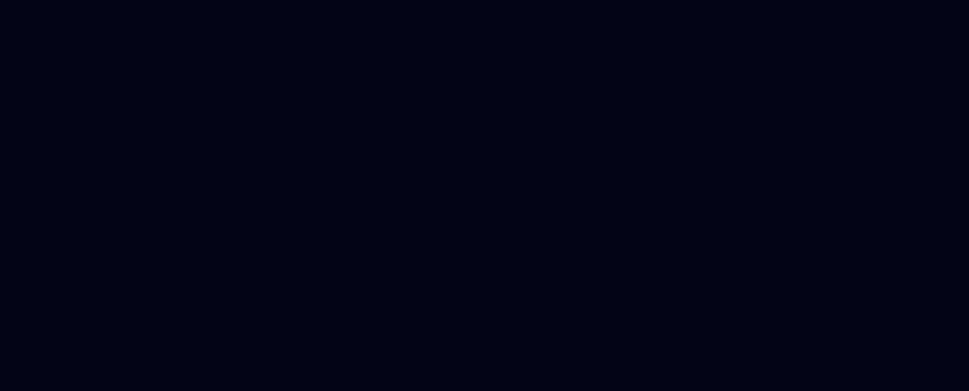
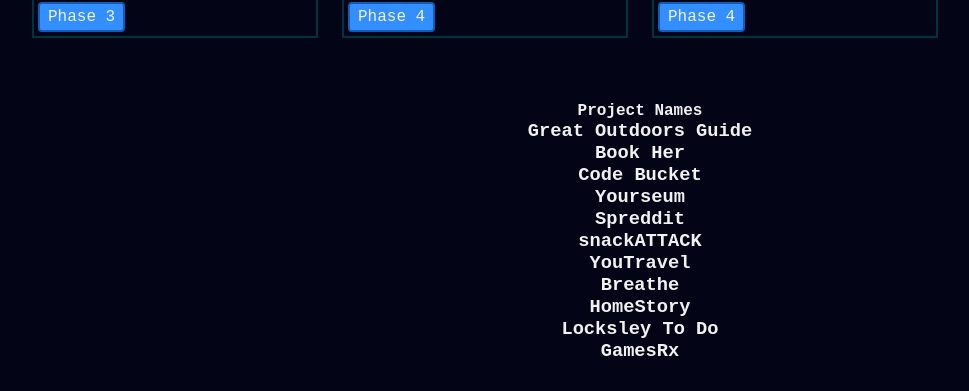
Before and after one commit to l-stephen/DEN-SE-032023-Phase-2, a React (Create React App) app in the folder project_showcase/: page / in a window 1280 px wide. Shown: the part 2149-2540 px from the top of the page, without its empty margins (0-969 px from the left). Before the commit the page ends 2181 px from the top, so only its background shows below. Built offline with nearby package versions, Linux system fonts and the light colour scheme.

Commit message:
added solution code

```diff
--- /dev/null
+++ b/project_showcase/db.json
@@ -0,0 +1,92 @@
+{
+    "projects": [
+      {
+        "id": 1,
+        "name": "Great Outdoors Guide",
+        "about": "Plan your next adventure to in the U.S. National Parks!",
+        "phase": 4,
+        "link": "https://great-outdoors-guide.netlify.app",
+        "image": "https://i.imgur.com/8GnP2Uw.png"
+      },
+      {
+        "id": 2,
+        "name": "Book Her",
+        "about": "The app takes you (the Casting Director) through a series of questions to determine the Models you need for your next Project.",
+        "phase": 4,
+        "link": "https://bookher.netlify.app/new_project",
+        "image": "https://i.imgur.com/INs84Uk.png"
+      },
+      {
+        "id": 3,
+        "name": "Code Bucket",
+        "about": "Web-based CSS, JS and HTML Editor",
+        "phase": 4,
+        "link": "https://code-bucket.netlify.app",
+        "image": "https://i.imgur.com/Hz84TA2.png"
+      },
+      {
+        "id": 11,
+        "name": "Yourseum",
+        "about": "Find great art",
+        "phase": 4,
+        "link": "https://yourseum.netlify.app",
+        "image": "https://i.imgur.com/yywQCoi.png"
+      },
+      {
+        "id": 12,
+        "name": "Spreddit",
+        "about": "A Global Community of Like Minded Humans Socially Distancing ",
+        "phase": 4,
+        "link": "https://spreddit.netlify.app",
+        "image": "https://i.imgur.com/cyZCpWs.png"
+      },
+      {
+        "id": 13,
+        "name": "snackATTACK",
+        "about": "It's Time to Discover",
+        "phase": 4,
+        "link": "https://snackattack.netlify.app",
+        "image": "https://i.imgur.com/VTJB4qy.png"
+      },
+      {
+        "id": 20,
+        "name": "YouTravel",
+        "about": "YouTube for Travel Videos",
+        "phase": 3,
+        "link": "https://youtravel.netlify.app/",
+        "image": "https://i.imgur.com/Y6mlORn.png"
+      },
+      {
+        "id": 22,
+        "name": "Breathe",
+        "about": "Meditation",
+        "phase": 3,
+        "link": "https://github.com/maifam/breathe_frontend",
+        "image": "https://i.imgur.com/hAuKx3K.png"
+      },
+      {
+        "id": 23,
+        "name": "HomeStory",
+        "about": "A web app for storing info about furniture items you plan on purchasing in the future or simply just want to keep tabs of.",
+        "phase": 3,
+        "link": "https://homestory.netlify.app",
+        "image": "https://i.imgur.com/il8ft21.png"
+      },
+      {
+        "id": 24,
+        "name": "Locksley To Do",
+        "about": "A todo list and calendar app",
+        "phase": 4,
+        "link": "https://www.locksleyr.com",
+        "image": "https://i.imgur.com/XOnaclL.png"
+      },
+      {
+        "id": 25,
+        "name": "GamesRx",
+        "about": "Game info and reviews",
+        "phase": 4,
+        "link": "https://gamesrx.netlify.app",
+        "image": "https://i.imgur.com/Japzh6v.png"
+      }
+    ]
+  }
--- a/project_showcase/package.json
+++ b/project_showcase/package.json
@@ -6,6 +6,7 @@
     "@testing-library/jest-dom": "^5.16.3",
     "@testing-library/react": "^12.1.4",
     "@testing-library/user-event": "^13.5.0",
+    "json-server": "^0.17.3",
     "react": "^17.0.2",
     "react-dom": "^17.0.2",
     "react-scripts": "5.0.0",
--- a/project_showcase/src/App.js
+++ b/project_showcase/src/App.js
@@ -1,17 +1,35 @@
 import Header from "./components/Header";
 import ProjectForm from "./components/ProjectForm";
 import ProjectList from "./components/ProjectList";
+import Review from "./components/Review";
+import projects from "./projects";
+import React, {useState} from "react"
+function App() {
+  const [isDarkMode, setIsDarkMode] = useState(true);
+  const [searchQuery, setSearchQuery] = useState("");
 
-import projects from "./projects";
+  function handleClick(){
+    console.log(isDarkMode)
+    setIsDarkMode(!isDarkMode)
+    console.log(isDarkMode)
+  }
 
-const App = () => {
+  function search(e){
+    console.log(e)
+    setSearchQuery(e)
+  }
+
+  const showSearch = searchQuery === "" ? projects :
+  projects.filter((project) => project.name.toLowerCase().includes(searchQuery.toLowerCase()))
+
   return (
     <div className="App">
-      <Header />
+      <Header handleClick = {handleClick}/>
       <ProjectForm />
-      <ProjectList projects={projects} />
+      <ProjectList projects={showSearch} search={search} />
+      <Review projects = {projects}/>
     </div>
   );
-};
+}
 
 export default App;
--- a/project_showcase/src/components/Header.js
+++ b/project_showcase/src/components/Header.js
@@ -1,12 +1,6 @@
 import React, {useState} from "react";
 
-const Header = () => {
-  const [isDarkMode, setIsDarkMode] = useState(true);
-  function handleClick(){
-    console.log(isDarkMode)
-    setIsDarkMode(!isDarkMode)
-    console.log(isDarkMode)
-  }
+const Header = ({handleClick}) => {
   return (
     <header>
       <h1>
--- a/project_showcase/src/components/ProjectList.js
+++ b/project_showcase/src/components/ProjectList.js
@@ -1,16 +1,11 @@
 import ProjectListItem from "./ProjectListItem";
 import React, {useState} from "react"
-const ProjectList = ({ projects }) => {
-  const [searchQuery, setSearchQuery] = useState("");
+const ProjectList = ({ projects, search }) => {
+  const [proj, setProjects] = useState([]);
 
   const projectListItems = projects.map((project) => (
     <ProjectListItem key={project.id} {...project} />
   ));
-
-  function search(e){
-    console.log(e)
-    setSearchQuery(e)
-  }
 
   /*const showSearch = projectListItems.filter((project)=>{
     console.log(project)
@@ -23,13 +18,19 @@ const ProjectList = ({ projects }) => {
     }
   })*/
 
-  const showSearch = searchQuery === "" ? projectListItems :
-  projectListItems.filter((project) => project.props.name.toLowerCase().includes(searchQuery.toLowerCase()))
+  function loadProjects(){
+    fetch("http://localhost:3000/projects")
+    .then((res)=> res.json())
+    .then((proj)=> setProjects(proj))
+  }
 
-
+  function handleClick(){
+    loadProjects();
+  }
 
   return (
     <section>
+      <button onClick = {handleClick}>Load Projects</button>
       <h2>Projects</h2>
 
       <div className="filter">
@@ -42,7 +43,7 @@ const ProjectList = ({ projects }) => {
       </div>
       <input type="text" placeholder="Search..." onChange = {(event)=> search(event.target.value)}/>
 
-      <ul className="cards">{showSearch}</ul>
+      <ul className="cards">{projectListItems}</ul>
     </section>
   );
 };
--- /dev/null
+++ b/project_showcase/src/components/Review.js
@@ -0,0 +1,17 @@
+import React from "react";
+import ReviewList from "./ReviewList";
+function Review({projects}){
+    console.log(projects)
+    const list = projects.map((project)=> (
+        <ReviewList  key = {project.id} project = {project}/>
+    ));
+    const filterNames = projects.filter((project) => project.id > 4);
+    console.log(filterNames)
+    return (
+        <section>
+        <h4>Project Names</h4>
+        {list}
+        </section>
+    );
+}
+export default Review;
--- /dev/null
+++ b/project_showcase/src/components/ReviewList.js
@@ -0,0 +1,11 @@
+
+function ReviewList({project}){
+    console.log(project)
+    return (
+        <div>
+            <h3>{project.name}</h3>
+        </div>
+    )
+
+}
+export default ReviewList;
```
Also changed, not shown: 1 other file (tests, documents, lock files or other folders).
